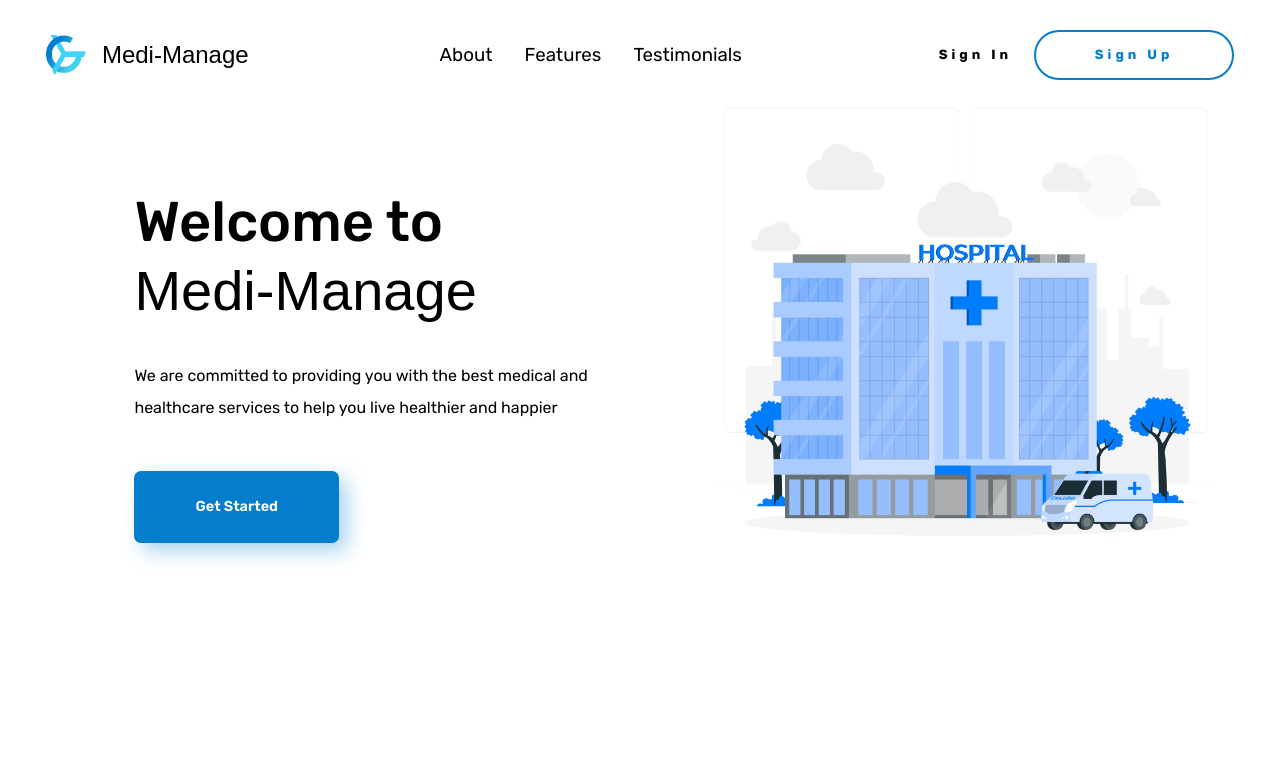
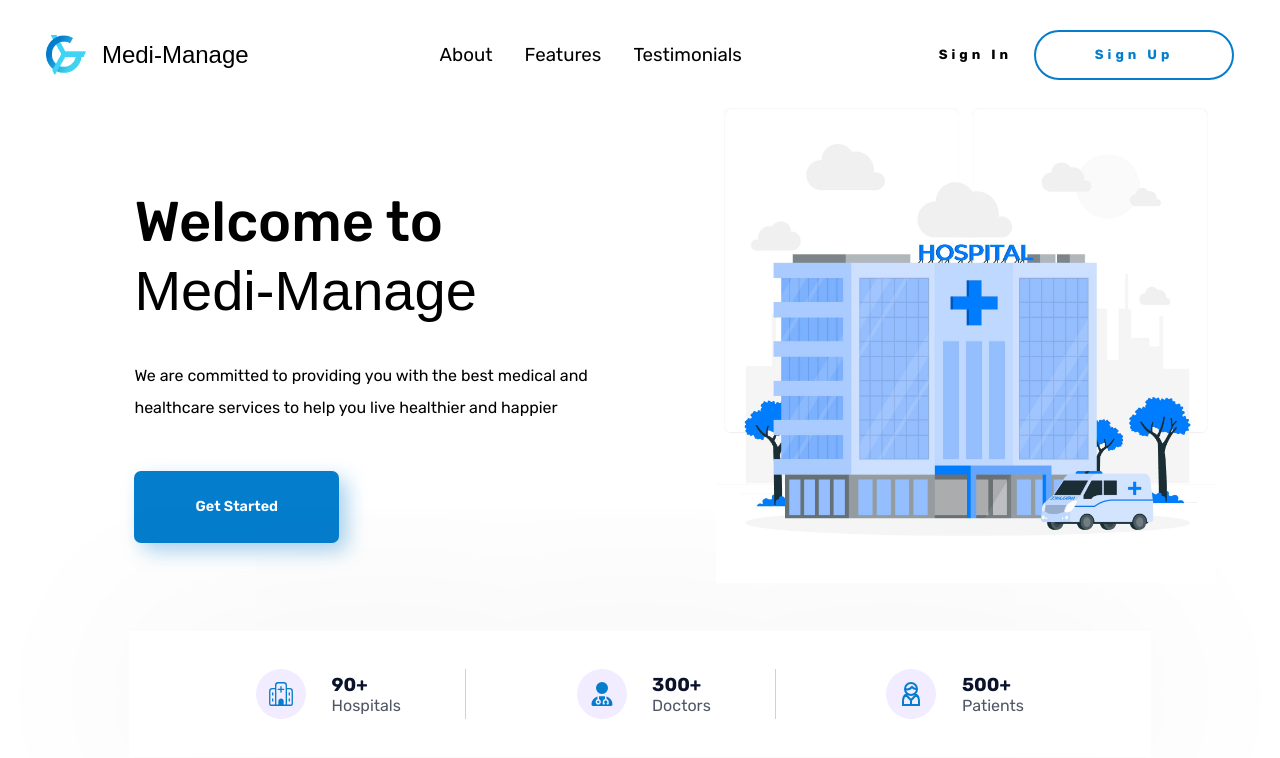
Before and after one commit to Medi-Slot/Medi-Manage, a React (Vite) app: page / in a window 1280 px wide. Shown: the top 758 px of the page. Built offline with nearby package versions, Linux system fonts and the light colour scheme; a web font is replaced by a local one.

Commit message:
navbar statistics section

```diff
--- a/package.json
+++ b/package.json
@@ -11,7 +11,8 @@
   },
   "dependencies": {
     "react": "^18.3.1",
-    "react-dom": "^18.3.1"
+    "react-dom": "^18.3.1",
+    "react-icons": "^5.3.0"
   },
   "devDependencies": {
     "@eslint/js": "^9.9.0",
--- /dev/null
+++ b/src/components/specific/landingPage/statistics/Statistics.jsx
@@ -0,0 +1,47 @@
+import React from "react";
+import "./style.css";
+import { CiHospital1 } from "react-icons/ci";
+import { FaUserDoctor } from "react-icons/fa6";
+import { GrUserManager } from "react-icons/gr";
+
+export default function Statistics() {
+  return (
+    <div className="landing-page-statistics">
+      <div className="landing-page-statistics-inner">
+        <div className="landing-page-statistics-inner-container">
+          <div className="landing-page-statistics-inner-container-logo-container">
+            <CiHospital1
+              style={{ fontSize: "2rem", padding: "0", color: "#057DCD" }}
+            />
+          </div>
+          <div className="landing-page-statistics-inner-container-text-container">
+            <h3>90+</h3>
+            <h4>Hospitals</h4>
+          </div>
+        </div>
+        <div className="landing-page-statistics-inner-container">
+          <div className="landing-page-statistics-inner-container-logo-container">
+            <FaUserDoctor
+              style={{ fontSize: "1.5rem", padding: "0", color: "#057DCD" }}
+            />
+          </div>
+          <div className="landing-page-statistics-inner-container-text-container">
+            <h3>300+</h3>
+            <h4>Doctors</h4>
+          </div>
+        </div>
+        <div className="landing-page-statistics-inner-container">
+          <div className="landing-page-statistics-inner-container-logo-container">
+            <GrUserManager
+              style={{ fontSize: "1.5rem", padding: "0", color: "#057DCD" }}
+            />
+          </div>
+          <div className="landing-page-statistics-inner-container-text-container">
+            <h3>500+</h3>
+            <h4>Patients</h4>
+          </div>
+        </div>
+      </div>
+    </div>
+  );
+}
--- /dev/null
+++ b/src/components/specific/landingPage/statistics/style.css
@@ -0,0 +1,50 @@
+.landing-page-statistics {
+  width: 100%;
+  display: flex;
+  justify-content: center;
+  align-items: center;
+  margin-top: 7%;
+  margin-bottom: 5%;
+}
+.landing-page-statistics-inner {
+  width: 70vw;
+  padding: 3% 5%;
+  display: flex;
+  justify-content: space-between;
+
+  box-shadow: 0px 0px 214.54px rgba(13, 16, 37, 0.06);
+}
+
+.landing-page-statistics-inner-container {
+  display: flex;
+  align-items: center;
+  border-right: 1px solid #d1d1d1;
+  padding: 0 5vw;
+}
+.landing-page-statistics-inner-container-logo-container {
+  background-color: #f1ecff;
+  width: 50px;
+  height: 50px;
+  display: flex;
+  align-items: center;
+  justify-content: center;
+  border-radius: 50%;
+  padding: 0;
+}
+.landing-page-statistics-inner-container-text-container h3,
+h4 {
+  margin: 0;
+  font-family: "Rubik", sans-serif;
+  font-optical-sizing: auto;
+  font-weight: 400;
+  font-style: normal;
+  color: #4f5665;
+  margin-left: 2vw;
+}
+.landing-page-statistics-inner-container-text-container h3 {
+  color: #0b132a;
+  font-weight: 700;
+}
+.landing-page-statistics-inner-container:nth-child(3) {
+  border-right: none;
+}
--- a/src/pages/landingPage/LandingPage.jsx
+++ b/src/pages/landingPage/LandingPage.jsx
@@ -1,12 +1,14 @@
 import React from "react";
 import Navbar from "../../components/specific/landingPage/Navbar/Navbar";
 import Welcome from "../../components/specific/landingPage/welcome/Welcome";
+import Statistics from "../../components/specific/landingPage/statistics/Statistics";
 
 export default function LandingPage() {
   return (
     <div>
       <Navbar />
       <Welcome />
+      <Statistics />
     </div>
   );
 }
```
Also changed, not shown: 1 other file (tests, documents, lock files or other folders).
